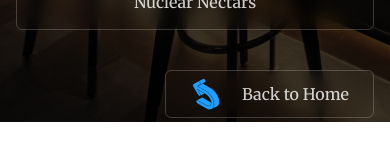
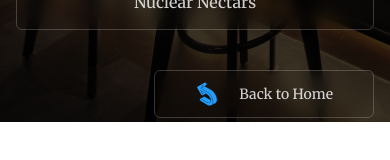
Before and after one commit to deregowskipiotr/party-aid-app, a React (Vite) app: page /full-blast in a window 390 px wide. Shown: the part 722-882 px from the top of the page. Built offline with nearby package versions, Linux system fonts and the light colour scheme.

Commit message:
mobile view improved

```diff
--- a/src/ui/BackButton.tsx
+++ b/src/ui/BackButton.tsx
@@ -17,9 +17,9 @@ interface BackButtonProps extends React.HTMLAttributes<HTMLDivElement> {
 const BackButton = forwardRef<HTMLDivElement, BackButtonProps>(function BackButton(
   {
     to,
-    containerClassName = "max-w-md",
+    containerClassName = "md:max-w-md",
     buttonClassName =
-      "px-6 py-3 h-12 rounded-md backdrop-blur-sm border border-white/20 text-white/80 font-medium cursor-pointer transition duration-300 ease-out hover:backdrop-blur-md hover:border-white/30 flex items-center",
+      "px-10 md:px-6 h-12 rounded-md backdrop-blur-sm border border-white/20 text-white/80 font-medium cursor-pointer transition duration-300 ease-out hover:backdrop-blur-md hover:border-white/30 flex items-center",
     className,
     buttonProps,
     ...rest
@@ -66,9 +66,9 @@ const BackButton = forwardRef<HTMLDivElement, BackButtonProps>(function BackButt
         {...(buttonProps as unknown as React.ComponentProps<typeof motion.button>)}
       >
         {/* Left arrow SVG */}
-        <img src={Icon} alt="Left Arrow" className="w-8 h-8 mr-5" />
+        <img src={Icon} alt="Left Arrow" className="w-6 h-6 md:w-8 md:h-8h-8 mr-5" />
 
-        <span>{buttonText}</span>
+        <span className="text-sm md:text-md md:pt-1">{buttonText}</span>
       </motion.button>
     </motion.div>
   );
--- a/src/ui/DrinkCard.tsx
+++ b/src/ui/DrinkCard.tsx
@@ -81,7 +81,7 @@ const DrinkCard = ({
               <button
                 type="button"
                 onClick={() => setFlipped(false)}
-                className="absolute top-6 right-6 text-3xl cursor-pointer"
+                className="absolute top-2 right-4 md:top-4 md:right-6 text-xl md:text-3xl cursor-pointer"
               >
                 ×
               </button>
@@ -89,7 +89,7 @@ const DrinkCard = ({
               {/* Header */}
               <div className="text-center h-[20%]">
                 <h2 className="text-3xl md:text-4xl mb-2 flex items-center justify-center gap-3 mx-auto">
-                  {name} <span className="text-4xl">🍹</span>
+                  {name} <span className="hidden md:block text-4xl">🍹</span>
                 </h2>
                 <div
                   className={`w-24 h-px bg-linear-to-r from-transparent to-transparent bg-white/30 mx-auto mb-12`}
```
